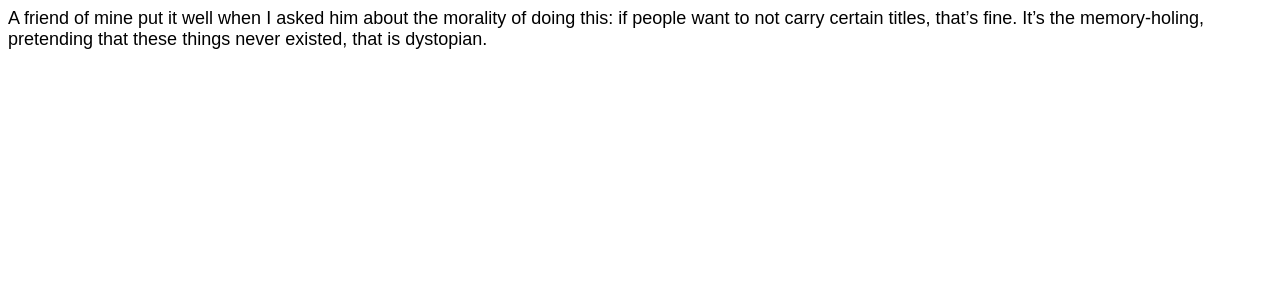
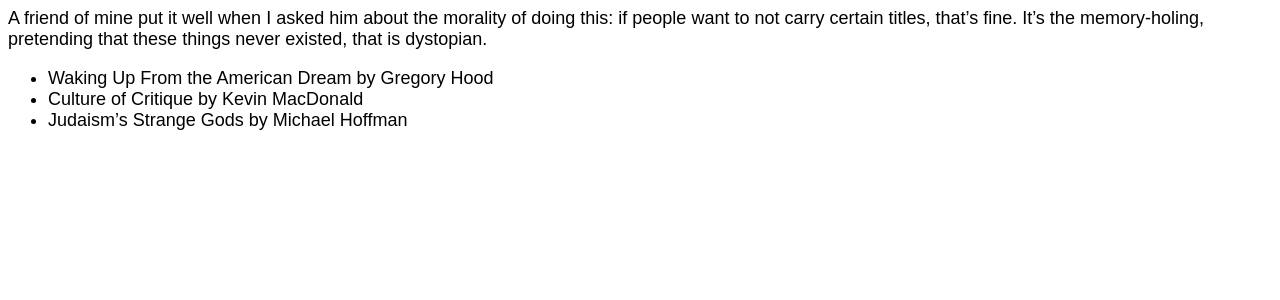
Before and after one commit to 0x000m/old, a Jekyll site: the page built from _posts/2022-05-15-banned-amazon.md, in a window 1280 px wide. Shown: the top 300 px of the page. Built offline with Jekyll 4.4.1, drawn with Linux system fonts in a browser that asks for light colours.

Commit message:
Update 2022-05-15-banned-amazon.md

```diff
--- a/_posts/2022-05-15-banned-amazon.md
+++ b/_posts/2022-05-15-banned-amazon.md
@@ -6,3 +6,7 @@ title: Books Banned From Amazon
 A friend of mine put it well when I asked him about the morality of doing this: if
 people want to not carry certain titles, that's fine. It's the memory-holing, pretending that these things never
 existed, that is dystopian.
+
+- Waking Up From the American Dream by Gregory Hood
+- Culture of Critique by Kevin MacDonald
+- Judaism's Strange Gods by Michael Hoffman
```
